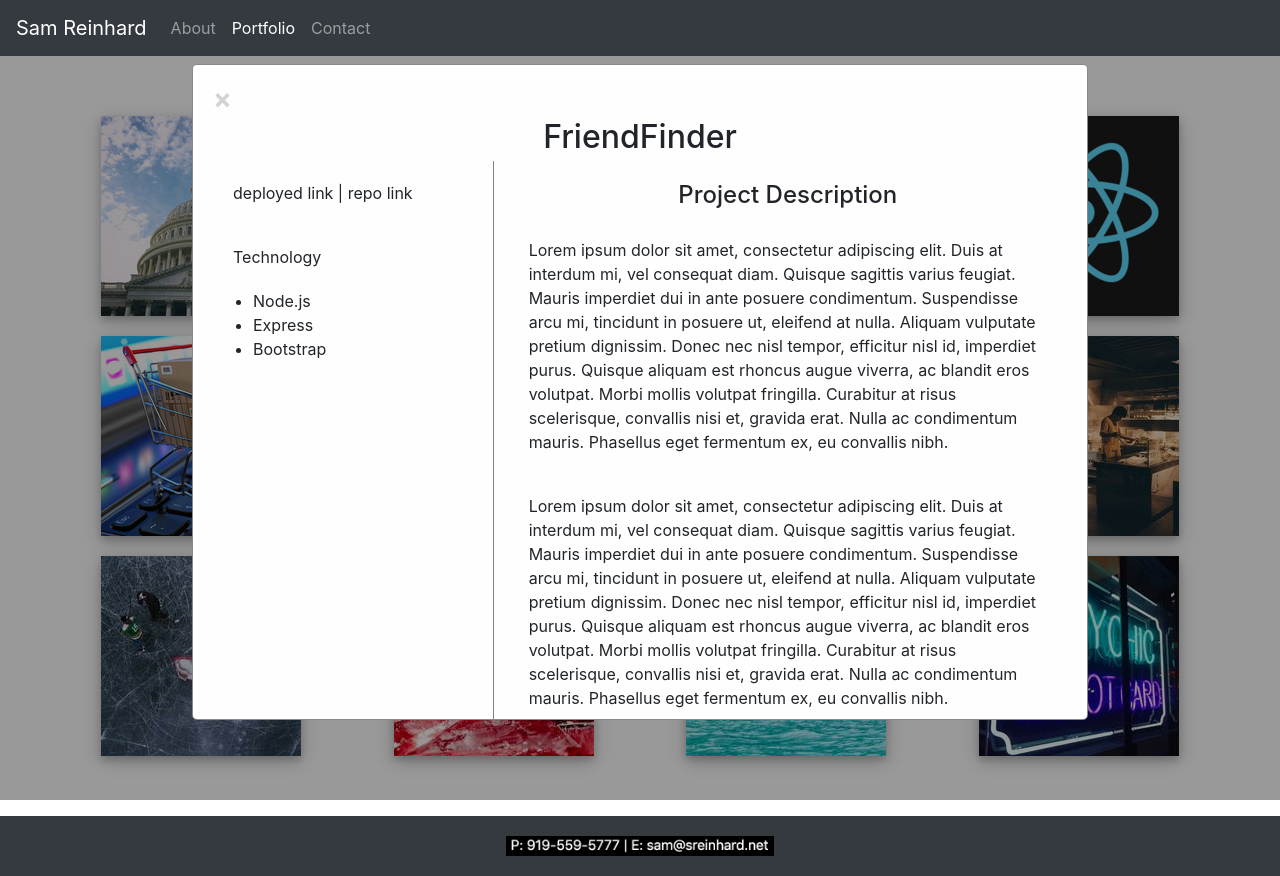
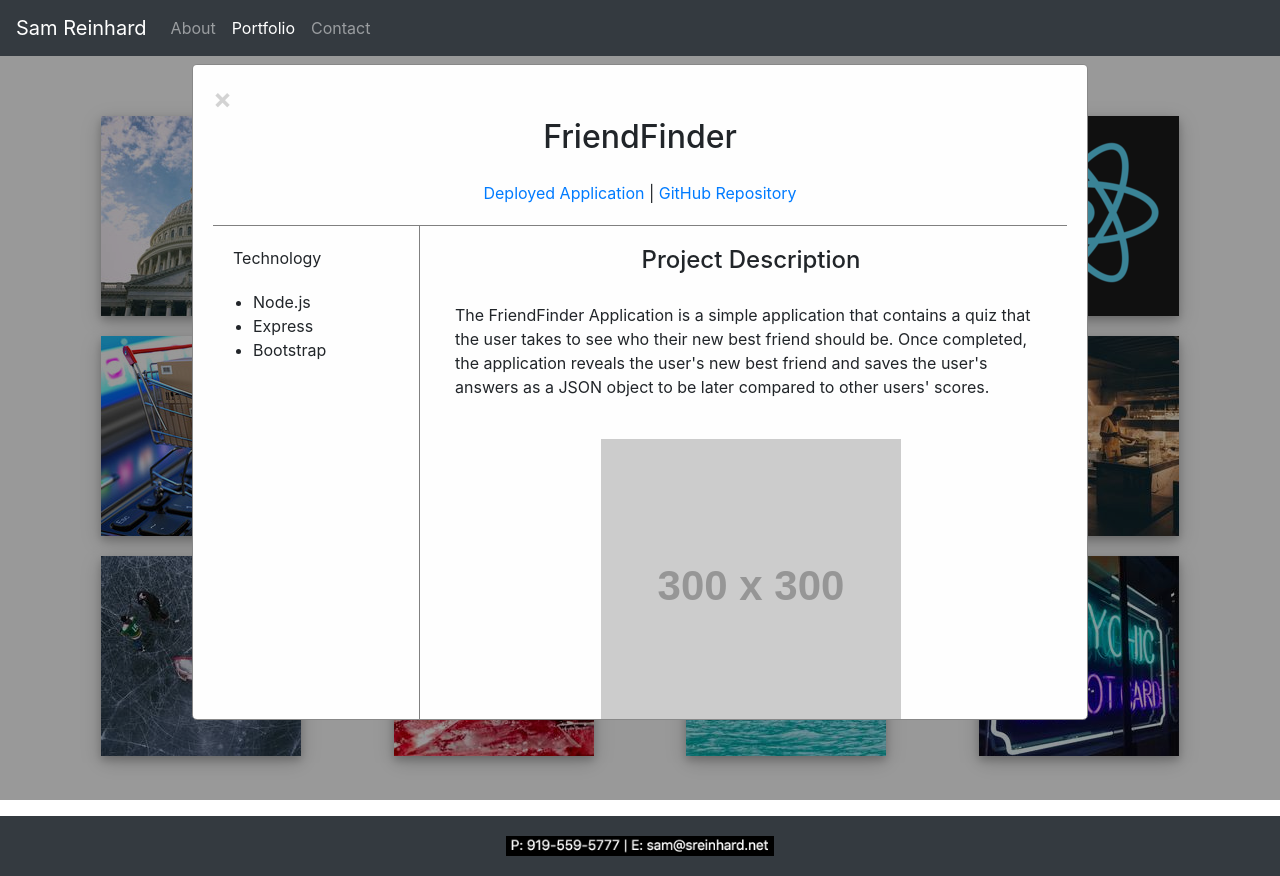
Before and after one commit to sam-reinhard/professional-portfolio, a website: page Assets/portfolio.html in a window 1280 px wide. Both pictures are taken after a click on the element 493 px from the left and 436 px from the top of the page. Drawn offline with nearby package versions, Linux system fonts and the light colour scheme; placeholder pictures from the web are drawn by us.

Commit message:
added write up for FriendFinder app

```diff
--- a/Assets/portfolio.html
+++ b/Assets/portfolio.html
@@ -441,9 +441,9 @@
             <div class="modal-content">
                 <span class="close">&times;</span>
                 <h2 class="modal-title">FriendFinder</h2>
+                <p class="app-links"><a href="https://sjr-friendfinder.herokuapp.com/" target="_blank">Deployed Application</a> | <a href="https://github.com/sam-reinhard/FriendFinder" target="_blank">GitHub Repository</a></p>
                 <div class="row">
-                    <div class="col-md-4">
-                        <p>deployed link | repo link</p>
+                    <div class="col-md-3">
                         <p>Technology</p>
                         <ul>
                             <li>Node.js</li>
@@ -452,32 +452,33 @@
                         </ul>
                     </div>
 
-                    <div class="col-md-8 modal-summary">
+                    <div class="col-md-9 modal-summary">
                         <h4>Project Description</h4>
-                        <p>Lorem ipsum dolor sit amet, consectetur adipiscing elit.
-                            Duis at interdum mi, vel consequat diam. Quisque sagittis
-                            varius feugiat. Mauris imperdiet dui in ante posuere
-                            condimentum. Suspendisse arcu mi, tincidunt in posuere ut,
-                            eleifend at nulla. Aliquam vulputate pretium dignissim.
-                            Donec nec nisl tempor, efficitur nisl id, imperdiet purus.
-                            Quisque aliquam est rhoncus augue viverra, ac blandit eros
-                            volutpat. Morbi mollis volutpat fringilla. Curabitur at
-                            risus scelerisque, convallis nisi et, gravida erat. Nulla
-                            ac condimentum mauris. Phasellus eget fermentum ex, eu
-                            convallis nibh.
+                        <p>The FriendFinder Application is a simple application that contains a quiz
+                            that the user takes to see who their new best friend should be. Once completed,
+                            the application reveals the user's new best friend and saves the user's answers
+                            as a JSON object to be later compared to other users' scores.
                         </p>
-                        <p>Lorem ipsum dolor sit amet, consectetur adipiscing elit.
-                            Duis at interdum mi, vel consequat diam. Quisque sagittis
-                            varius feugiat. Mauris imperdiet dui in ante posuere
-                            condimentum. Suspendisse arcu mi, tincidunt in posuere ut,
-                            eleifend at nulla. Aliquam vulputate pretium dignissim.
-                            Donec nec nisl tempor, efficitur nisl id, imperdiet purus.
-                            Quisque aliquam est rhoncus augue viverra, ac blandit eros
-                            volutpat. Morbi mollis volutpat fringilla. Curabitur at
-                            risus scelerisque, convallis nisi et, gravida erat. Nulla
-                            ac condimentum mauris. Phasellus eget fermentum ex, eu
-                            convallis nibh.
+
+                        <div class="text-center">
+                            <img class="modal-image img-fluid" src="https://via.placeholder.com/300">
+                        </div>
+
+                        <p>The application works by capturing all of the user's answers
+                            as an object first, and then sending them via a post request
+                            to an API route that allows the application to begin comparing
+                            the answer's to the answers already stored in the app. To find
+                            the closest friend, a for-loop that is nested within another
+                            for-loop is used to iterate through each of the user's answers
+                            vs. each of the existing friends' answers and find the difference
+                            between them. Finally, the application selects the friend with
+                            the least variance and sends that information to the front end,
+                            where it is displayed to the user.
                         </p>
+
+                        <div class="text-center">
+                            <img class="modal-image img-fluid" src="https://via.placeholder.com/300">
+                        </div>
                     </div>
                 </div>
             </div>
```
